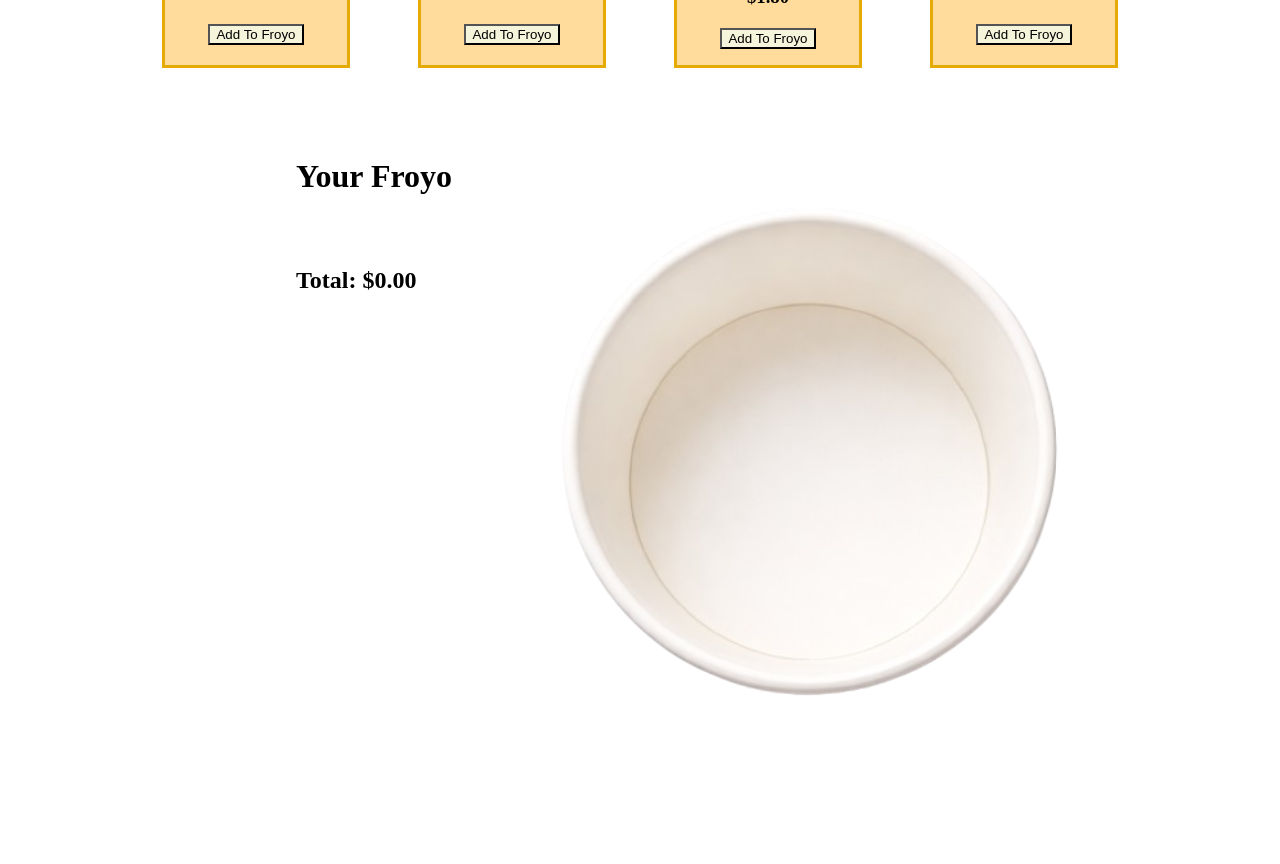
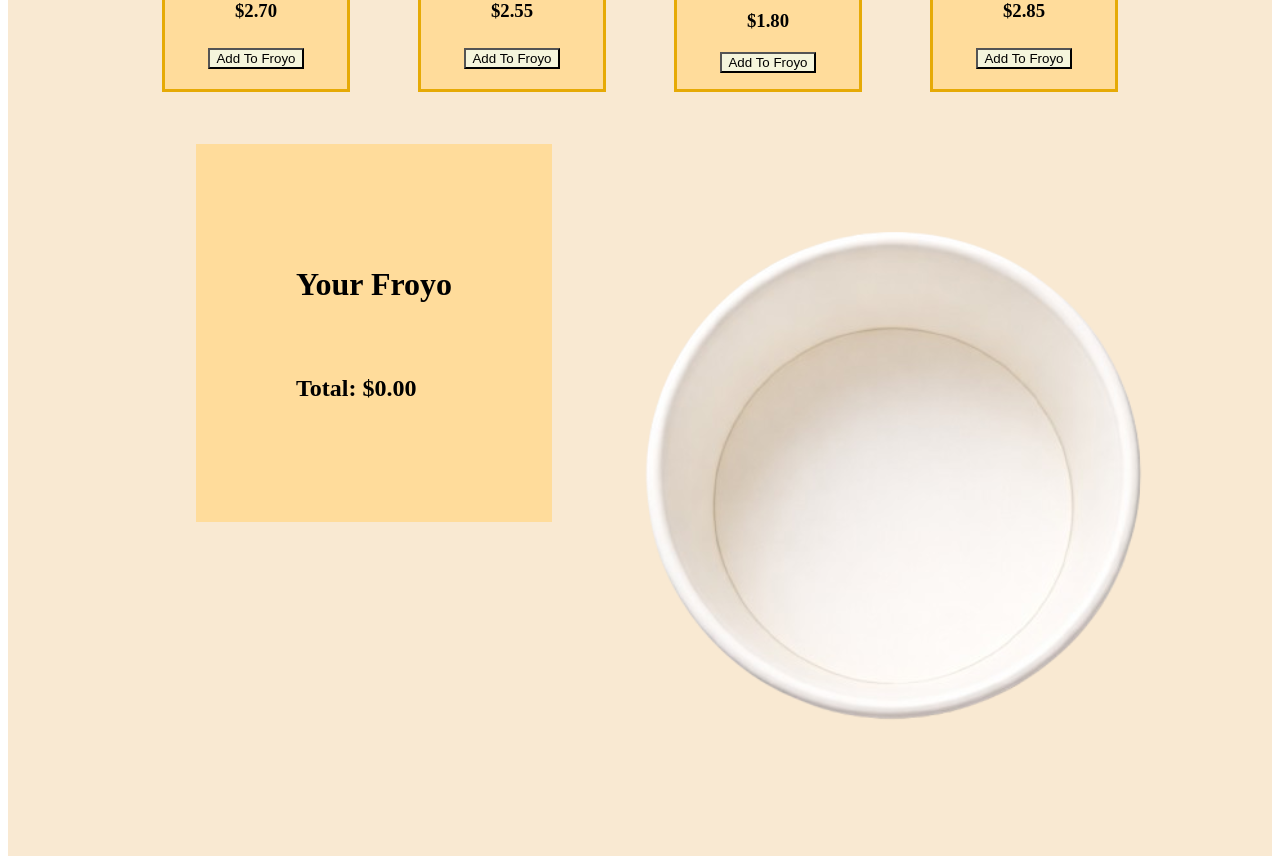
Before and after one commit to staten-island-tech/vue-reactivity-project-rayrayrayrayray5, a Vue app in the folder app/: page / in a window 1280 px wide. Shown: the part 860-1724 px from the top of the page. Before the commit the page ends 1684 px from the top, so only its background shows below. Built offline with nearby package versions, Linux system fonts and the light colour scheme.

Commit message:
aiden liu ripoff froyo shop

```diff
--- a/app/src/views/liu.vue
+++ b/app/src/views/liu.vue
@@ -1,4 +1,5 @@
 <template>
+  <div class="aidenliupage">
     <h1>Aiden Liu's Ripoff Froyo Shop</h1>
     <div class="container">
       <FroyoCard
@@ -10,8 +11,8 @@
         <button>Add To Froyo</button>
       </FroyoCard>
     </div>
-  <div class="froyo-cart">
-    <div class="cart-info">
+    <div class="froyoCart">
+      <div class="cartInfo">
         <h1>Your Froyo</h1>
         <ul>
           <h2 v-for="item in cart" :key="item.flavor">
@@ -26,7 +27,13 @@
           src="/aiden liu froyo bowl empty no background.png"
           alt="aiden liu empty bowl"
         />
-      <img class="aidenliufroyopics" v-for="(item, index) in cart" :key="index" :src="item.image" />
+        <img
+          class="aidenliufroyopics"
+          v-for="(item, index) in cart"
+          :key="index"
+          :src="item.image"
+        />
+      </div>
     </div>
   </div>
 </template>
@@ -62,6 +69,9 @@ const flavorlist = ref([
 </script>
 
 <style scoped>
+.aidenliupage {
+  background-color: rgb(249, 233, 210);
+}
 div {
   padding: 16px;
 }
@@ -82,15 +92,17 @@ h1 {
 button {
   background-color: beige;
 }
-.froyo-cart {
+.froyoCart {
   display: flex;
   justify-content: center;
   align-items: flex-start;
 }
 
-.cart-info {
+.cartInfo {
   display: flex;
   flex-direction: column;
+  background-color: rgb(255, 220, 155);
+  padding: 100px;
 }
 
 .bowlstuff {
@@ -100,7 +112,7 @@ button {
 .aidenliufroyopics {
   position: absolute;
   top: 18%;
-  left: 0%;
+  left: -2%;
   width: 710px;
 }
 </style>
```
Lines whose indentation alone changed are shown as unchanged.
